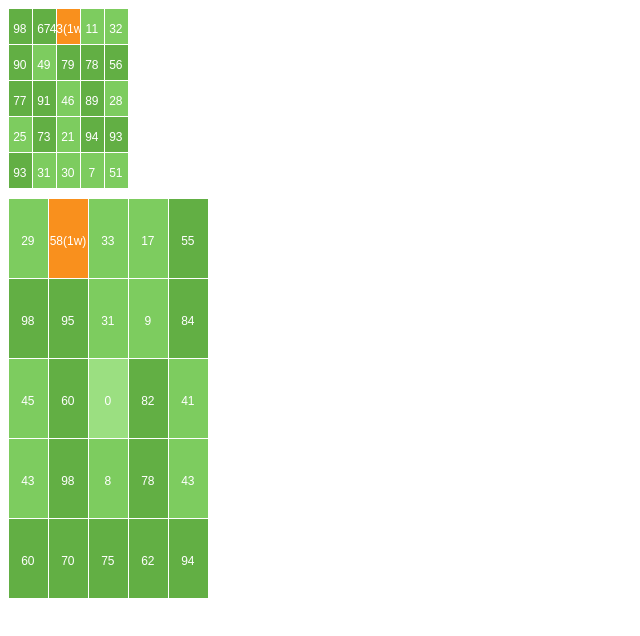
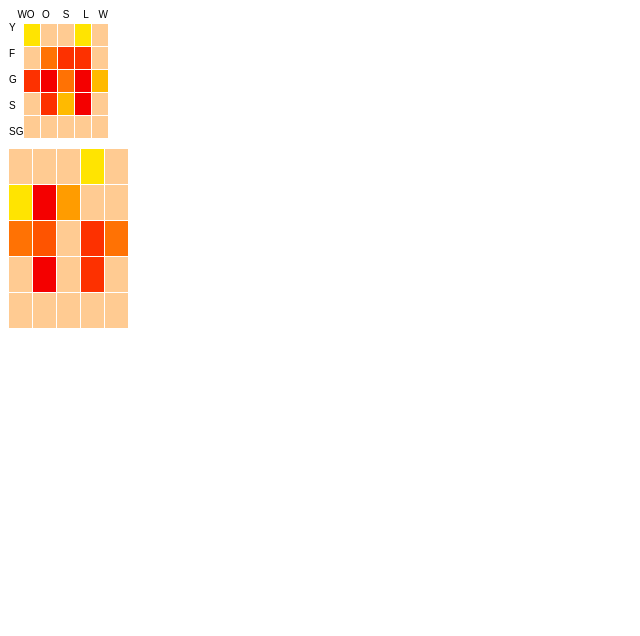
Before and after one commit to nhrk/gfx, a website: page heatmap.html in a window 1280 px wide. Shown: the whole page, without its empty margins (0-640 px from the left). Drawn offline with Linux system fonts and the light colour scheme.

Commit message:
Updated heatmaps - color codes and legends

```diff
--- a/heatmap.html
+++ b/heatmap.html
@@ -33,31 +33,31 @@
 
 		var index,
 			ar = [
-				{runs: Math.round((Math.random() * 100)), zone : 1},
-				{runs: Math.round((Math.random() * 100)), zone : 2},
-				{runs: Math.round((Math.random() * 100)), zone : 3},
+				{runs: Math.round((Math.random() * 10)), zone : 1},
+				{runs: Math.round((Math.random() * 10)), zone : 2},
+				{runs: Math.round((Math.random() * 10)), zone : 3},
 				{runs: Math.round((Math.random() * 100)), zone : 4},
-				{runs: Math.round((Math.random() * 100)), zone : 5},
-				{runs: Math.round((Math.random() * 100)), zone : 6},
+				{runs: Math.round((Math.random() * 10)), zone : 5},
+				{runs: Math.round((Math.random() * 10)), zone : 6},
 				{runs: Math.round((Math.random() * 100)), zone : 7},
 				{runs: Math.round((Math.random() * 100)), zone : 8},
 				{runs: Math.round((Math.random() * 100)), zone : 9},
-				{runs: Math.round((Math.random() * 100)), zone : 10},
+				{runs: Math.round((Math.random() * 10)), zone : 10},
 				{runs: Math.round((Math.random() * 100)), zone : 11},
 				{runs: Math.round((Math.random() * 100)), zone : 12},
 				{runs: Math.round((Math.random() * 100)), zone : 13},
 				{runs: Math.round((Math.random() * 100)), zone : 14},
 				{runs: Math.round((Math.random() * 100)), zone : 15},
-				{runs: Math.round((Math.random() * 100)), zone : 16},
+				{runs: Math.round((Math.random() * 10)), zone : 16},
 				{runs: Math.round((Math.random() * 100)), zone : 17},
 				{runs: Math.round((Math.random() * 100)), zone : 18},
 				{runs: Math.round((Math.random() * 100)), zone : 19},
-				{runs: Math.round((Math.random() * 100)), zone : 20},
-				{runs: Math.round((Math.random() * 100)), zone : 21},
-				{runs: Math.round((Math.random() * 100)), zone : 22},
-				{runs: Math.round((Math.random() * 100)), zone : 23},
-				{runs: Math.round((Math.random() * 100)), zone : 24},
-				{runs: Math.round((Math.random() * 100)), zone : 25}
+				{runs: Math.round((Math.random() * 10)), zone : 20},
+				{runs: Math.round((Math.random() * 10)), zone : 21},
+				{runs: Math.round((Math.random() * 10)), zone : 22},
+				{runs: Math.round((Math.random() * 10)), zone : 23},
+				{runs: Math.round((Math.random() * 10)), zone : 24},
+				{runs: Math.round((Math.random() * 10)), zone : 25}
 			],
 			c = 0;
 
@@ -82,16 +82,17 @@
 
 	var heatmap = d3.select("#espn-heatmap")
 	.chart("heatmap",{
-		width : 120,
-		height : 180
+		width : 100,
+		height : 130,
+		legends : true
 	});
 
 	heatmap.draw(getRandom());
 
 	var heatmap2 = d3.select("#espn-heatmap2")
 	.chart("heatmap",{
-		width : 200,
-		height : 400
+		width : 120,
+		height : 180
 	});
 
 	heatmap2.draw(getRandom());
--- a/js/espn.gfx.heatmap.js
+++ b/js/espn.gfx.heatmap.js
@@ -1,3 +1,5 @@
+"use strict";
+
 d3.chart("heatmap", {
 
 	config : {
@@ -6,7 +8,10 @@ d3.chart("heatmap", {
 		strokeColor : '#fff',
 		textColor : '#fff',
 		wicketColor : "#f9901d",
-		colorRange : ["#9bdf81","#85de63", "#7dcc5f","#62af44"]
+		keyClass : 'key',
+		margin : 15,
+		key : [['WO','O','S','L','WL'],['Y','F','G','S','SG']],
+		colorRange : ["#ffcb92","#ffe401", "#fdcd00","#ffba00","#ff9c00","#ff7204","#fe5400","#fd3100","#f40000"]
 	},
 
 	initialize: function(options) {
@@ -17,22 +22,32 @@ d3.chart("heatmap", {
 			labelAttr = options.labelAttr || this.config.labelAttr,
 			squareHeight,
 			squareWidth,
-			textColor = options.textColor || chart.config.textColor;
-			wicketColor = options.wicketColor || chart.config.wicketColor;
-			colorRange = options.colorRange || this.config.colorRange;;
+			legends = options.legends,
+			showValues = options.showValues,
+			textColor = options.textColor || chart.config.textColor,
+			wicketColor = options.wicketColor || chart.config.wicketColor,
+			colorRange = options.colorRange || this.config.colorRange,
+			margin = 0;
 
 		this.base = this.base.append("svg");
+
+		this.wrapper = this.base.append('g');
+
+		this.key = this.base.append('g').attr('class',chart.config.keyClass);
 
 		this.width(options.width || 200);
 
 		this.height(options.height || 400);
 
-		squareHeight = this.height() / 5;
+		if(legends){
+			margin = chart.config.margin;
+			this.wrapper.attr('transform','translate(' + (margin*2) + ',' + (margin*2) + ')')
+			this.renderLegends(margin);
+		}
 
-		squareWidth = this.width() / 5;
+		squareHeight = (this.height() - margin) / chart.config.gridSize;
 
-		this.base
-			.attr("class", "chart");
+		squareWidth = (this.width() - margin) / chart.config.gridSize;
 
 		this.colorScale = d3.scale.quantile()
 			.domain([0, 7, 100])
@@ -49,21 +64,21 @@ d3.chart("heatmap", {
 
 		  this.attr("x", function(d,i){
 		  			var pos = getGridPosition(i+1);
-		  			return (pos.column * squareWidth) - squareWidth;
+		  			return (pos.column * squareWidth) - squareWidth - margin;
 		  		})
 				.attr("y", function(d,i) {
 					var pos = getGridPosition(i+1);
-					return (pos.row * squareHeight) - squareHeight;
+					return (pos.row * squareHeight) - squareHeight - margin;
 				})
 				.attr('stroke', chart.config.strokeColor)
-				.attr('fill',function(d,i){
-					return (d.wickets) ? wicketColor : chart.colorScale(d.runs);
-				})
+				.attr('fill', getColorCode)
 				.attr("width", squareWidth)
 				.attr("height", function(d,i){
 						return squareHeight;
-				})
-				.each(function(d,i){
+				});
+
+				if(showValues){
+					this.each(function(d,i){
 						var bbox,
 							text = d3.select(this.parentNode)
 									.append('text')
@@ -89,9 +104,13 @@ d3.chart("heatmap", {
 							});
 					});
 				}
+		}
 
 		function onTrans() {
+
+			if(showValues){
 				this.each(function(d,i){
+
 					var bbox,
 						text = d3.select(this.parentNode).select('text')
 							.text(function() {
@@ -104,11 +123,33 @@ d3.chart("heatmap", {
 							var pos = getGridPosition(i+1);
 							return (pos.column * squareWidth) - (squareWidth/2) - (bbox.width/2);
 					});
+				});
+			}
 
-				d3.select(this).attr('fill',function(d,i){
-					return (d.wickets) ? wicketColor : chart.colorScale(d.runs);
-				});
-			});
+			this.attr('fill',getColorCode);
+		}
+
+		function getColorCode(d,i){
+			// Switched from the colorScale to manual computation based on request
+			var code;
+			if(d.runs >= 0 && d.runs < 10){
+				code = 0;
+			}else if(d.runs >= 10 && d.runs < 20){
+				code = 1;
+			}else if(d.runs >= 20 && d.runs < 30){
+				code = 3;
+			}else if(d.runs >= 30 && d.runs < 40){
+				code = 4;
+			}else if(d.runs >= 40 && d.runs < 60){
+				code = 5;
+			}else if(d.runs >= 60 && d.runs < 70){
+				code = 6;
+			}else if(d.runs >= 70 && d.runs < 85){
+				code = 7;
+			}else if(d.runs >= 85){
+				code = 8;
+			}
+			return colorRange[code];
 		}
 
 		function dataBind(data) {
@@ -120,7 +161,7 @@ d3.chart("heatmap", {
 		  return this.append('g').insert("rect", "line");
 		}
 
-		var zones = this.layer("zones", this.base, {
+		var zones = this.layer("zones", this.wrapper, {
 		  dataBind: dataBind,
 		  insert: insert
 		});
@@ -128,6 +169,27 @@ d3.chart("heatmap", {
 		zones.on("enter", onEnter);
 		zones.on("update:transition", onTrans);
 
+	},
+
+	renderLegends: function(margin){
+		var chart = this,
+			key = chart.config.key,
+			keyText;
+
+		/* TODO: set x y based on actual text dimensions */
+		for(var i = 0, len = key.length; i < len; i++){
+			for(var j = 0, jLen = key[i].length; j < jLen; j++){
+				keyText = chart.key.append('text').text(key[i][j]);
+				if( i === 0 ){
+					keyText.attr('dy', 10)
+						.attr('dx', (margin*1.2) + (j * chart.width()/chart.config.gridSize))
+						.attr('text-anchor','middle');
+				}else if(i === 1){
+					keyText.attr('dy', (margin*1.5) + (j * chart.height()/chart.config.gridSize))
+						.attr('dx', 1);
+				}
+			}
+		}
 	},
 
 	width: function(newWidth) {
```
Lines whose indentation alone changed are shown as unchanged.
